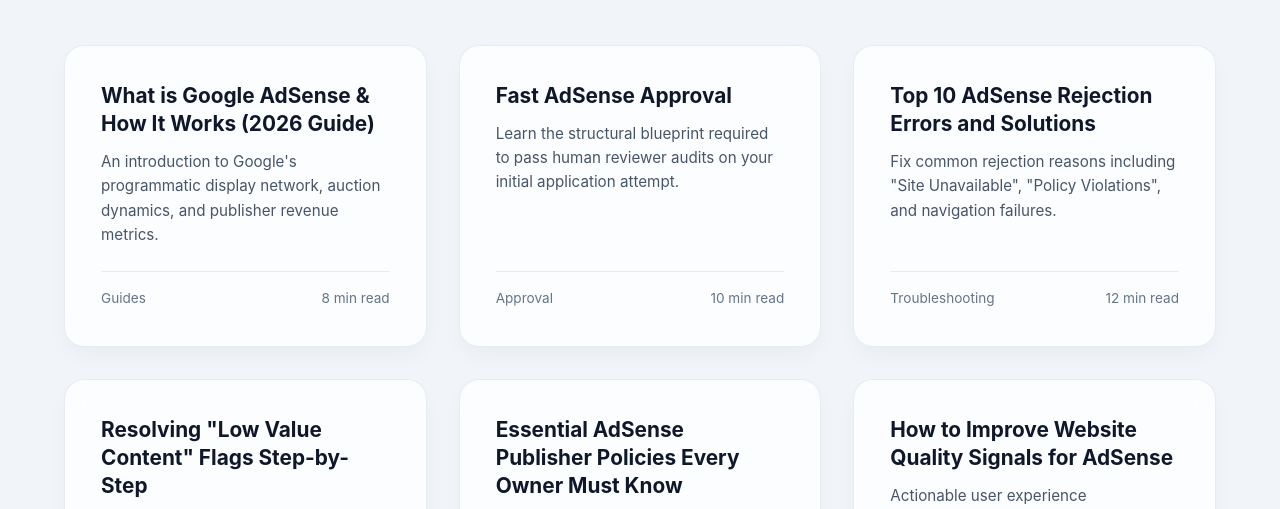
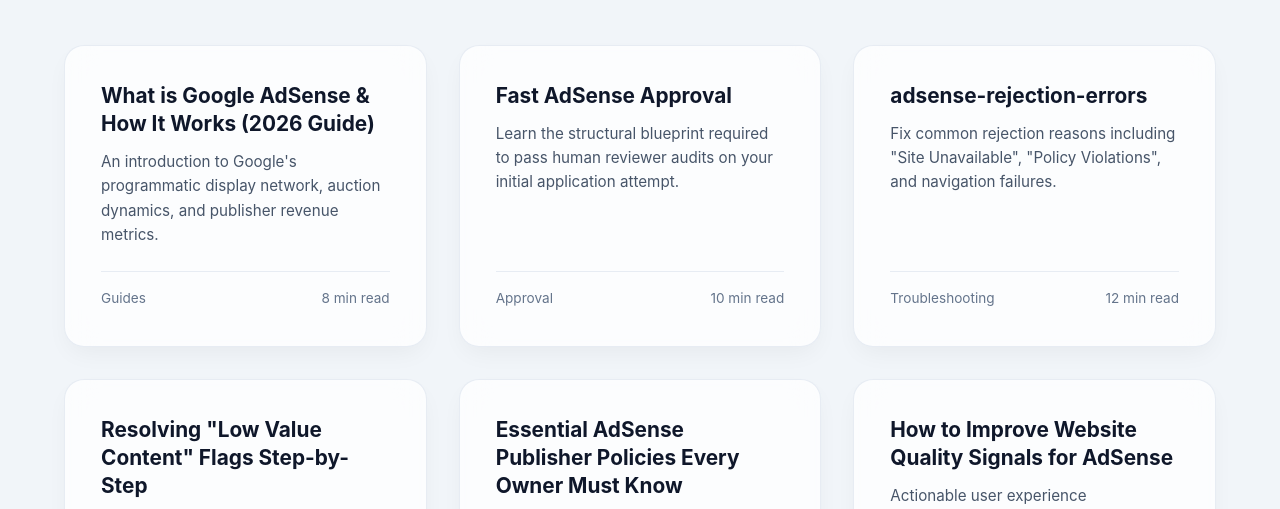
Before and after one commit to ssrweb197/google-adsense-checker, a plain HTML site: page blog/index.html in a window 1280 px wide. Shown: the part 227-736 px from the top of the page. Drawn offline with Linux system fonts and the light colour scheme.

Commit message:
Update index.html

```diff
--- a/blog/index.html
+++ b/blog/index.html
@@ -47,7 +47,7 @@
 
       <article class="glass-card blog-card">
         <div>
-          <h3><a href="common-adsense-rejection-reasons.html">Top 10 AdSense Rejection Errors and Solutions</a></h3>
+          <h3><a href="adsense-rejection-errors.html">adsense-rejection-errors</a></h3>
           <p>Fix common rejection reasons including "Site Unavailable", "Policy Violations", and navigation failures.</p>
         </div>
         <div class="meta-info"><span>Troubleshooting</span><span>12 min read</span></div>
```
